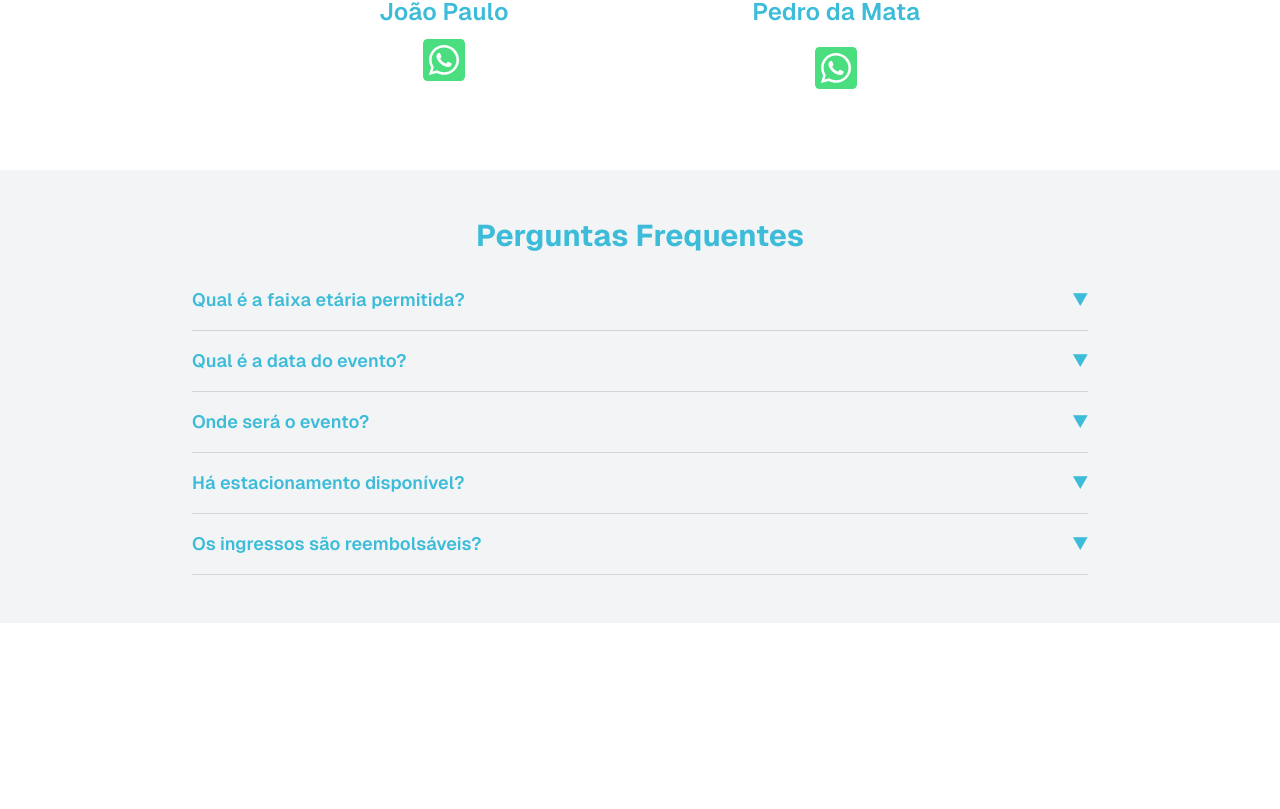
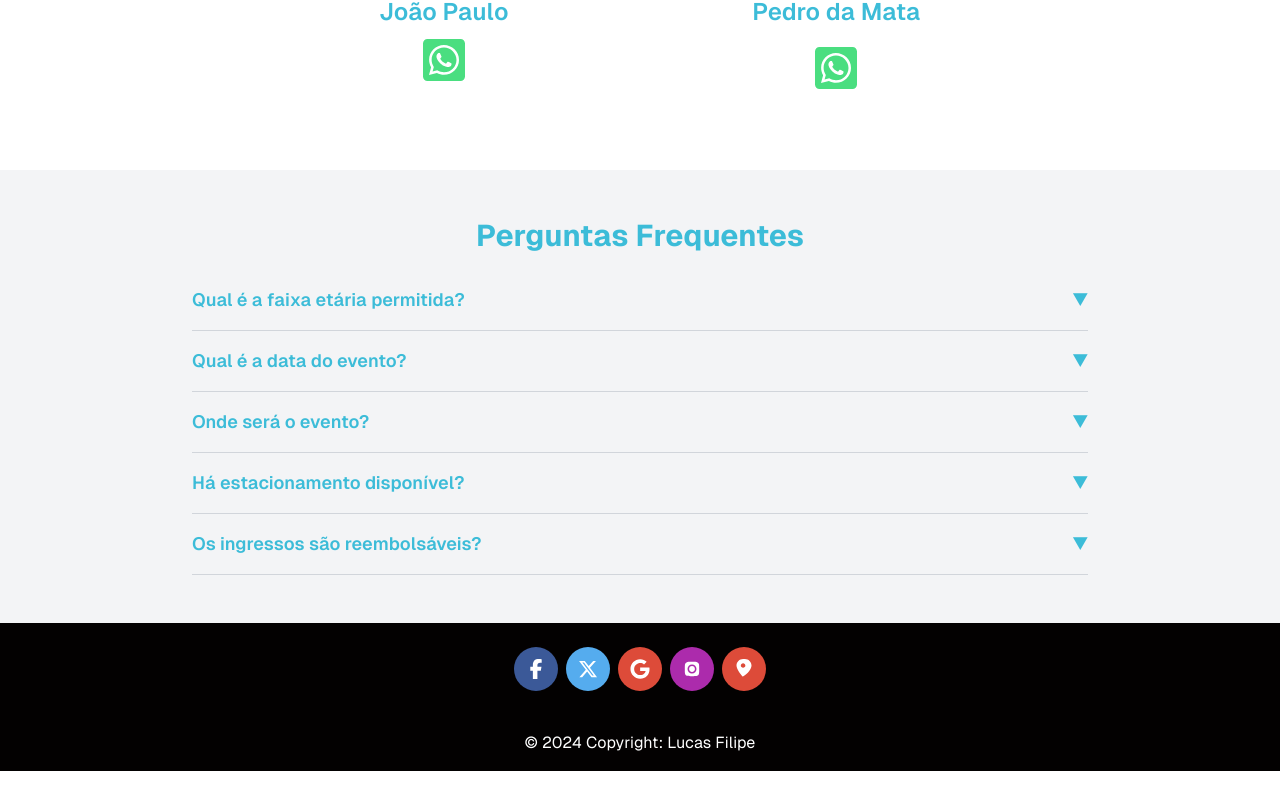
Before and after one commit to lucasFilppe/carna-cosa, a Next.js app: page / in a window 1280 px wide. Shown: the part 6885-7694 px from the top of the page. Before the commit the page ends 7548 px from the top, so only its background shows below. Built offline with nearby package versions, Linux system fonts and the light colour scheme.

Commit message:
melhorando seo 2.7

```diff
--- a/app/informacoes/page.tsx
+++ b/app/informacoes/page.tsx
@@ -77,6 +77,98 @@ const Informacoes = () => {
             </div>
           </div>
         </section>
+                {/* Footer */}
+                <div className="bg-black">
+          <footer className="w-full flex flex-col items-center text-center text-surface text-white">
+            <div className="container px-6 pt-6">
+              <div className="mb-6 flex justify-center space-x-2">
+                {/* Ícone do Facebook */}
+                <a
+                  href="#!"
+                  className="rounded-full bg-[#3b5998] p-3 text-white shadow-black/30 transition duration-150 ease-in-out hover:shadow-md focus:outline-none"
+                >
+                  <svg
+                    xmlns="http://www.w3.org/2000/svg"
+                    fill="currentColor"
+                    viewBox="0 0 320 512"
+                    className="h-5 w-5"
+                  >
+                    <path d="M80 299.3V512H196V299.3h86.5l18-97.8H196V166.9c0-51.7 20.3-71.5 72.7-71.5 16.3 0 29.4 .4 37 1.2V7.9C291.4 4 256.4 0 236.2 0 129.3 0 80 50.5 80 159.4v42.1H14v97.8H80z" />
+                  </svg>
+                </a>
+
+                {/* Ícone do Twitter */}
+                <a
+                  href="#!"
+                  className="rounded-full bg-[#55acee] p-3 text-white shadow-black/30 transition duration-150 ease-in-out hover:shadow-md focus:outline-none"
+                >
+                  <svg
+                    xmlns="http://www.w3.org/2000/svg"
+                    fill="currentColor"
+                    viewBox="0 0 512 512"
+                    className="h-5 w-5"
+                  >
+                    <path d="M389.2 48h70.6L305.6 224.2 487 464H345L233.7 318.6 106.5 464H35.8L200.7 275.5 26.8 48H172.4L272.9 180.9 389.2 48zM364.4 421.8h39.1L151.1 88h-42L364.4 421.8z" />
+                  </svg>
+                </a>
+
+                {/* Ícone do Google */}
+                <a
+                  href="#!"
+                  className="rounded-full bg-[#dd4b39] p-3 text-white shadow-black/30 transition duration-150 ease-in-out hover:shadow-md focus:outline-none"
+                >
+                  <svg
+                    xmlns="http://www.w3.org/2000/svg"
+                    fill="currentColor"
+                    viewBox="0 0 488 512"
+                    className="h-5 w-5"
+                  >
+                    <path d="M488 261.8C488 403.3 391.1 504 248 504 110.8 504 0 393.2 0 256S110.8 8 248 8c66.8 0 123 24.5 166.3 64.9l-67.5 64.9C258.5 52.6 94.3 116.6 94.3 256c0 86.5 69.1 156.6 153.7 156.6 98.2 0 135-70.4 140.8-106.9H248v-85.3h236.1c2.3 12.7 3.9 24.9 3.9 41.4z" />
+                  </svg>
+                </a>
+
+                {/* Ícone do Instagram */}
+                <a
+                  href="https://www.instagram.com/carnacosa/"
+                  target="_blank"
+                  className="rounded-full bg-[#ac2bac] p-3 text-white shadow-black/30 transition duration-150 ease-in-out hover:shadow-md focus:outline-none"
+                >
+                  <svg
+                    xmlns="http://www.w3.org/2000/svg"
+                    fill="currentColor"
+                    viewBox="0 0 448 512"
+                    className="h-5 w-5"
+                  >
+                    <path d="M224.1 141c-63.6 0-114.9 51.3-114.9 114.9s51.3 114.9 114.9 114.9S339 319.5 339 255.9 287.7 141 224.1 141zm0 189.6c-41.1 0-74.7-33.5-74.7-74.7s33.5-74.7 74.7-74.7 74.7 33.5 74.7 74.7-33.6 74.7-74.7 74.7zm146.4-194.3c0 14.9-12 26.8-26.8 26.8-14.9 0-26.8-12-26.8-26.8s12-26.8 26.8-26.8 26.8 12 26.8 26.8zM398.8 388c-7.8 19.6-22.9 34.7-42.6 42.6-29.5 11.7-99.5 9-132.1 9s-102.7 2.6-132.1-9c-19.6-7.8-34.7-22.9-42.6-42.6-11.7-29.5-9-99.5-9-132.1s-2.6-102.7 9-132.1c7.8-19.6 22.9-34.7 42.6-42.6 29.5-11.7 99.5-9 132.1-9s102.7-2.6 132.1 9c19.6 7.8 34.7 22.9 42.6 42.6 11.7 29.5 9 99.5 9 132.1s2.7 102.7-9 132.1z" />
+                  </svg>
+                </a>
+
+                {/* Ícone do Google Maps */}
+                <a
+                  href="https://www.google.com/maps/place/Rep%C3%BAblica+Cosa+Nostra/@-20.39723,-43.514639,2469m/data=!3m1!1e3!4m6!3m5!1s0xa40af24d93ab93:0x58921f507eba6bb2!8m2!3d-20.3972305!4d-43.5146389!16s%2Fg%2F11g_qs9ff?hl=pt-BR&entry=ttu&g_ep=EgoyMDI0MTAyNy4wIKXMDSoASAFQAw%3D%3D"
+                  target="_blank"
+                  className="rounded-full bg-[#dd4b39] p-3 text-white shadow-black/30 transition duration-150 ease-in-out hover:shadow-md focus:outline-none"
+                >
+                  <svg
+                    xmlns="http://www.w3.org/2000/svg"
+                    fill="currentColor"
+                    viewBox="0 0 384 512"
+                    className="h-5 w-5"
+                  >
+                    <path d="M168 0C75.1 0 0 75.1 0 168c0 87.3 96.3 211.5 149.6 276.6 6.2 7.7 17.7 7.7 23.9 0C287.7 379.5 384 255.3 384 168 384 75.1 308.9 0 216 0H168zm.7 224c-32.3 0-58.7-26.4-58.7-58.7s26.4-58.7 58.7-58.7 58.7 26.4 58.7 58.7-26.4 58.7-58.7 58.7z" />
+                  </svg>
+                </a>
+              </div>
+            </div>
+
+            <div className="p-4 text-center text-white">
+              © 2024 Copyright:{" "}
+              <a href="https://tw-elements.com/" className="text-white">
+                Lucas Filipe
+              </a>
+            </div>
+          </footer>
+        </div>
       </main>
     </>
   );
```
